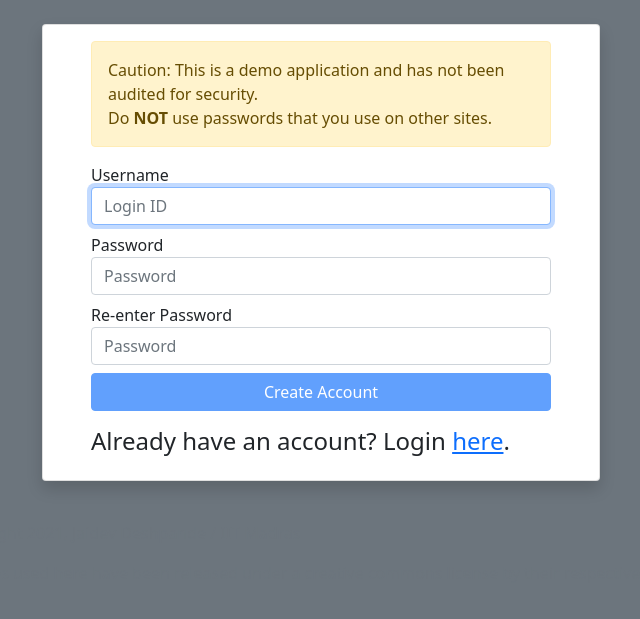
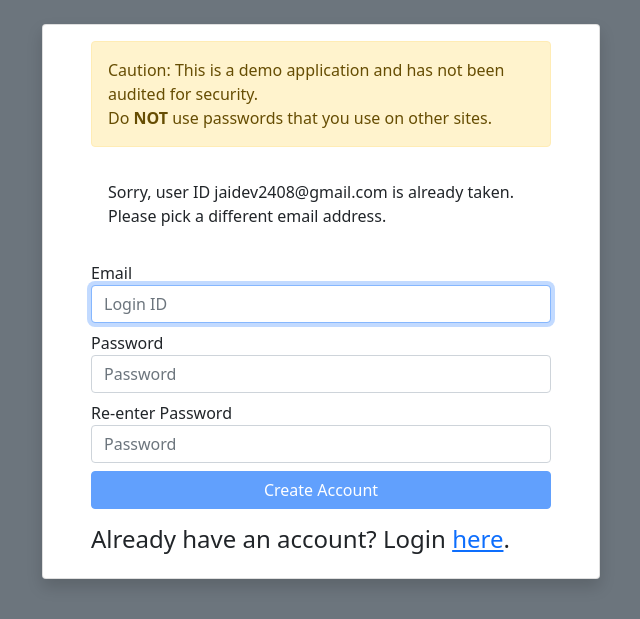
Before and after one commit to jaidevd/flashcards, a Flask app: template templates/signup.html in a window 1280 px wide. Shown: the part 46-665 px from the top of the page, without its empty margins (319-959 px from the left). Run offline with Flask 2, Linux system fonts and the light colour scheme; the template is opened without the code that fills it: values that come from a table or form of the project are taken from there, others are empty; data comes from the database, SQL or seed files in the repository; both versions use the stored data as it was after the commit; parts of the project's set-up code (start-up, migrations or seed data) failed here and were passed over.

Commit message:
ENH: Add Google chat messages via webhooks

```diff
--- a/main.py
+++ b/main.py
@@ -20,7 +20,7 @@ from flask_security import (
 
 
 from models import User, Cards, Decks, DeckCard, db, Role
-from tasks import anki_import, notify_import, _mkdir, create_app
+from tasks import anki_import, notify_import, _mkdir, create_app, notify_webhook
 
 
 op = os.path
@@ -94,7 +94,7 @@ def deck(deck_id):
     if request.method == "GET":
         deck = Decks.query.get(deck_id)
         return render_template("deck.html", deck=deck)
-    if request.method == 'DELETE':
+    if request.method == "DELETE":
         deck = Decks.query.get(deck_id)
         db.session.delete(deck)
         deckcards = DeckCard.query.filter_by(deck=deck.id)
@@ -116,12 +116,32 @@ def deck(deck_id):
             deckcard = DeckCard(deck=deck.id, card=card.id)
             db.session.add(deckcard)
             db.session.commit()
-        return redirect("/")
+        return "", 201
+
+
+@app.route("/signup", methods=["GET", "POST"])
+def signup():
+    if request.method == "GET":
+        return render_template("signup.html", existing_user=False)
+    if request.method == "POST":
+        email = request.form["email"]
+        existing_user = User.query.filter_by(email=email).first()
+        if existing_user is not None:
+            return render_template("signup.html", existing_user=existing_user)
+        user = User(
+            email=email,
+            password=request.form["password-1"],
+            roles=[Role.query.get(1)],
+        )
+        db.session.add(user)
+        db.session.commit()
+        return redirect("/login")
 
 
 @app.route("/import", methods=["POST"])
 @login_required
 def deck_import():
+    app.logger.debug(current_user.email)
     _file = request.files["file"]
     with NamedTemporaryFile(mode="wb", delete=False) as buff:
         _file.save(buff)
@@ -129,7 +149,17 @@ def deck_import():
         (_file.filename, buff.name, current_user.id),
         link=notify_import.s(current_user.email),
     )
-    return buff.name, 200
+    return redirect("/")
+
+
+@app.route("/chat", methods=["POST"])
+@login_required
+def post_chat():
+    data = json.loads(request.data)
+    score = data['score']
+    deck = data.get('deck', "Deck")
+    notify_webhook.apply_async((current_user.email, deck, score))
+    return "", 200
 
 
 if __name__ == "__main__":
--- a/models.py
+++ b/models.py
@@ -18,9 +18,9 @@ class User(db.Model, FsUserMixin):
     email = db.Column(db.String(), unique=True, nullable=False)
     password = db.Column(db.String(), nullable=False)
     fs_uniquifier = db.Column(db.String(255), unique=True, nullable=True)
-    active = db.Column(db.Boolean())
+    active = db.Column(db.Boolean(), default=True)
     roles = db.relationship(
-        "Role", secondary=roles_users, backref=db.backref("users", lazy="dynamic")
+        "Role", secondary=roles_users, backref=db.backref("users", lazy="dynamic"),
     )
 
     confirmed_at = property(lambda x: '')
--- a/templates/login.html
+++ b/templates/login.html
@@ -33,7 +33,6 @@
   <script src="https://cdn.jsdelivr.net/npm/bootstrap@5.1.3/dist/js/bootstrap.bundle.min.js" integrity="sha384-ka7Sk0Gln4gmtz2MlQnikT1wXgYsOg+OMhuP+IlRH9sENBO0LRn5q+8nbTov4+1p" crossorigin="anonymous"></script>
   <script>
     $('form').on('submit', function(e) {
-      console.log("HELLO!!!!")
       e.preventDefault()
       $.ajax({
         type: "POST",
--- a/templates/signup.html
+++ b/templates/signup.html
@@ -21,13 +21,13 @@
       </div>
       {% if existing_user %}
       <div class="alert alter-danger">
-        Sorry, user ID <span class="text-monospace">{{ existing_user.user_id }}</span> is already taken. Please pick a different user ID.
+        Sorry, user ID <span class="text-monospace">{{ existing_user.email }}</span> is already taken. Please pick a different email address.
       </div>
       {% endif %}
       <form method="POST" action='/signup'>
         <div class="form-group pb-2">
-          <label for="user">Username</label>
-          <input type="text" class="form-control" name="user_id" id="user_id" placeholder="Login ID" autofocus required>
+          <label for="user">Email</label>
+          <input type="text" class="form-control" name="email" id="email" placeholder="Login ID" autofocus required>
         </div>
         <div class="form-group pb-2">
           <label for="password">Password</label>
```
Also changed, not shown: tasks.py (+16 -0 lines), templates/deck.html (+17 -1 lines), templates/index.html (+24 -4 lines), data.sqlite3, 1 other file.
